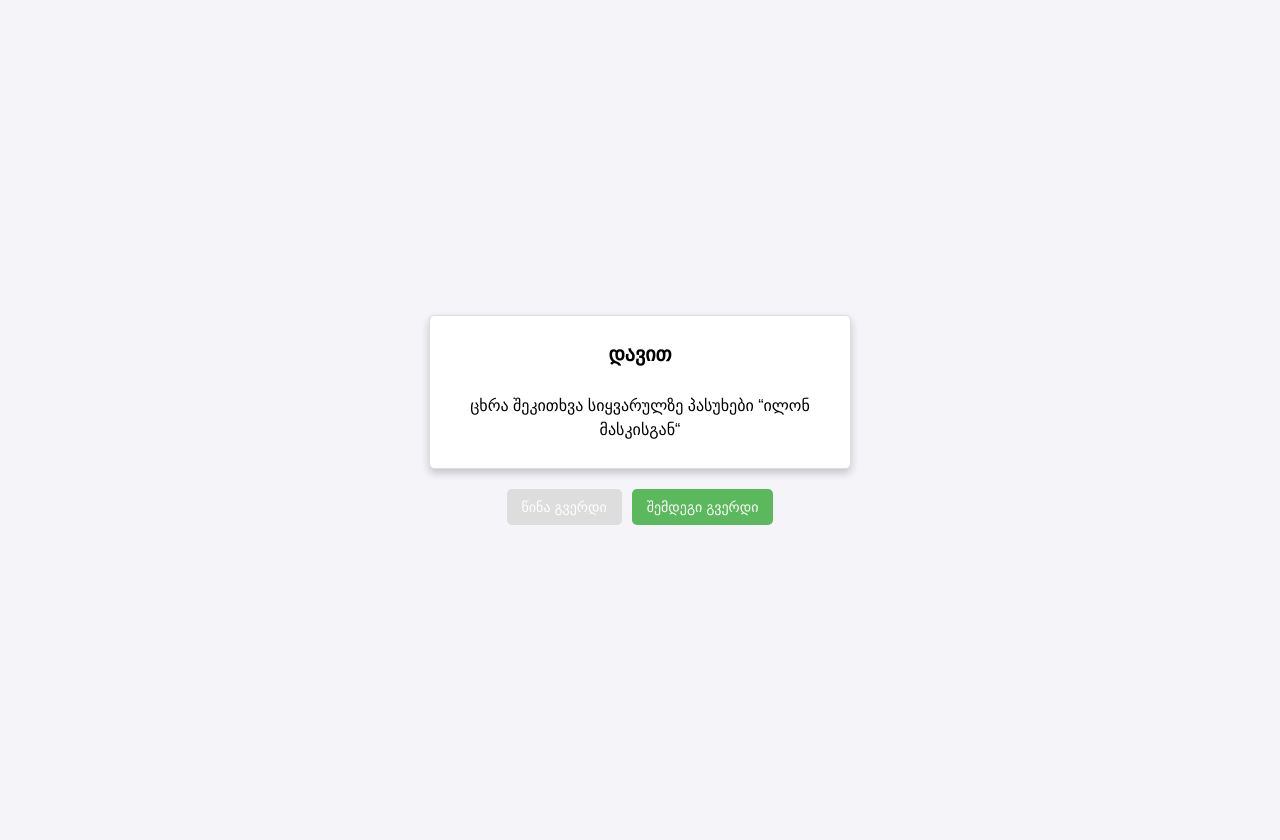
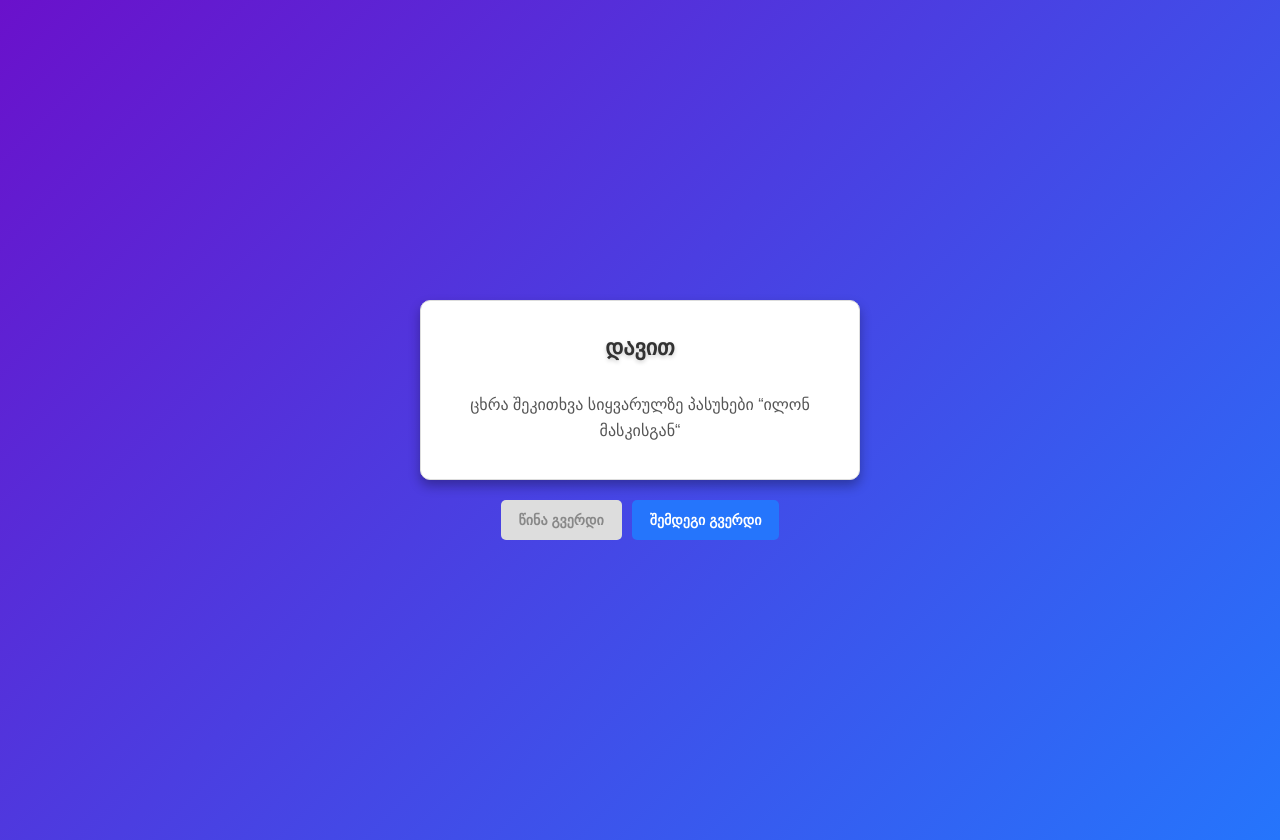
Before and after one commit to linux-giorgi/qar, a plain HTML site: page davit.html in a window 1280 px wide. Drawn offline with Linux system fonts and the light colour scheme.

Commit message:
Add files via upload

```diff
--- a/main_style.css
+++ b/main_style.css
@@ -2,8 +2,14 @@
     font-family: Arial, sans-serif;
     margin: 0;
     padding: 0;
-            background-color: #f4f4f9;
+    background: linear-gradient(135deg, #6a11cb, #2575fc);
+    color: #ffffff;
+    min-height: 100vh;
+    display: flex;
+    flex-direction: column;
+    align-items: center;
 }
+
 .container {
     display: flex;
     flex-direction: column;
@@ -12,82 +18,107 @@
     min-height: 100vh;
     padding: 20px;
 }
+
 .book {
     position: relative;
     width: 90%;
     max-width: 400px;
     height: 70%;
     max-height: 600px;
-            background: #fff;
+    background: #ffffff;
     border: 1px solid #ddd;
-            border-radius: 5px;
-            box-shadow: 0 4px 8px rgba(0, 0, 0, 0.2);
+    border-radius: 10px;
+    box-shadow: 0 6px 12px rgba(0, 0, 0, 0.3);
     display: flex;
     flex-direction: column;
     justify-content: center;
     align-items: center;
     text-align: center;
     overflow: hidden;
-            padding: 10px;
+    padding: 20px;
+    transition: transform 0.3s, box-shadow 0.3s;
 }
+
+.book:hover {
+    transform: translateY(-5px);
+    box-shadow: 0 10px 20px rgba(0, 0, 0, 0.4);
+}
+
 .book h1 {
-            font-size: 20px;
-            margin-bottom: 10px;
-            line-height: 1.4;
+    font-size: 22px;
+    margin-bottom: 15px;
+    color: #333333;
+    text-shadow: 0 2px 4px rgba(0, 0, 0, 0.2);
 }
+
 .book p {
     font-size: 16px;
-            line-height: 1.5;
-            padding: 0 10px;
+    line-height: 1.6;
+    color: #555555;
+    padding: 0 15px;
 }
+
 .controls {
     margin-top: 20px;
     display: flex;
     justify-content: center;
     gap: 10px;
 }
+
 button {
-            background: #5cb85c;
+    background: #2575fc;
     color: white;
     border: none;
-            padding: 10px 15px;
+    padding: 12px 18px;
     border-radius: 5px;
     cursor: pointer;
     font-size: 14px;
-            transition: background 0.3s;
+    font-weight: bold;
+    transition: background 0.3s, transform 0.2s;
 }
+
 button:hover {
-            background: #4cae4c;
+    background: #6a11cb;
+    transform: scale(1.05);
 }
+
 button:disabled {
-            background: #ddd;
+    background: #dddddd;
+    color: #888888;
     cursor: not-allowed;
 }
+
 @media (max-width: 768px) {
     .book {
         height: auto;
         padding: 20px;
     }
+
     .book h1 {
         font-size: 18px;
     }
+
     .book p {
         font-size: 14px;
     }
+
     button {
         font-size: 12px;
-                padding: 8px 12px;
+        padding: 10px 15px;
     }
 }
+
 @media (max-width: 480px) {
     .book h1 {
         font-size: 16px;
     }
+
     .book p {
         font-size: 12px;
     }
+
     button {
         font-size: 10px;
-                padding: 6px 10px;
+        padding: 8px 12px;
     }
 }
```
Also changed, not shown: index.html (+24 -11 lines). Lines whose indentation alone changed are shown as unchanged.
